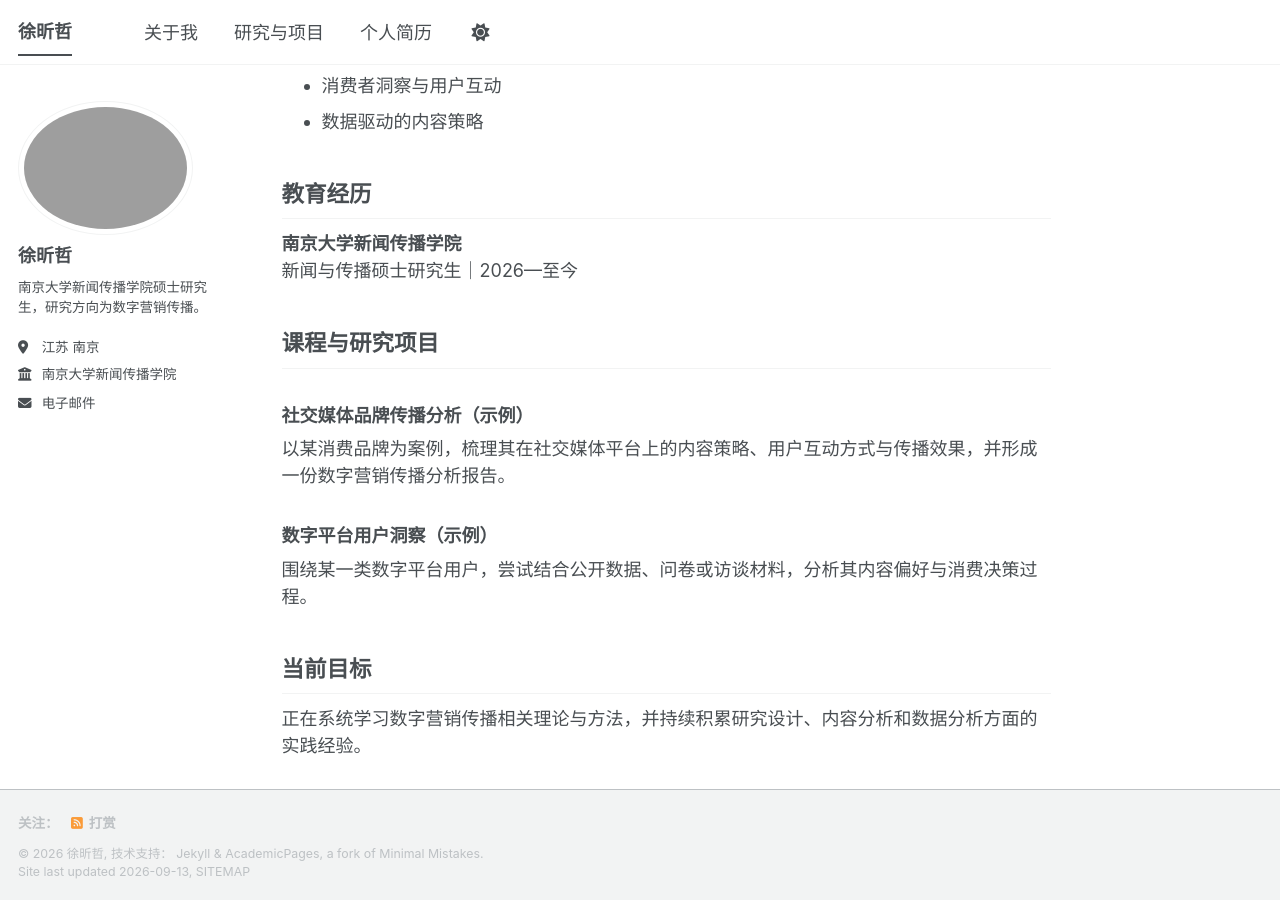
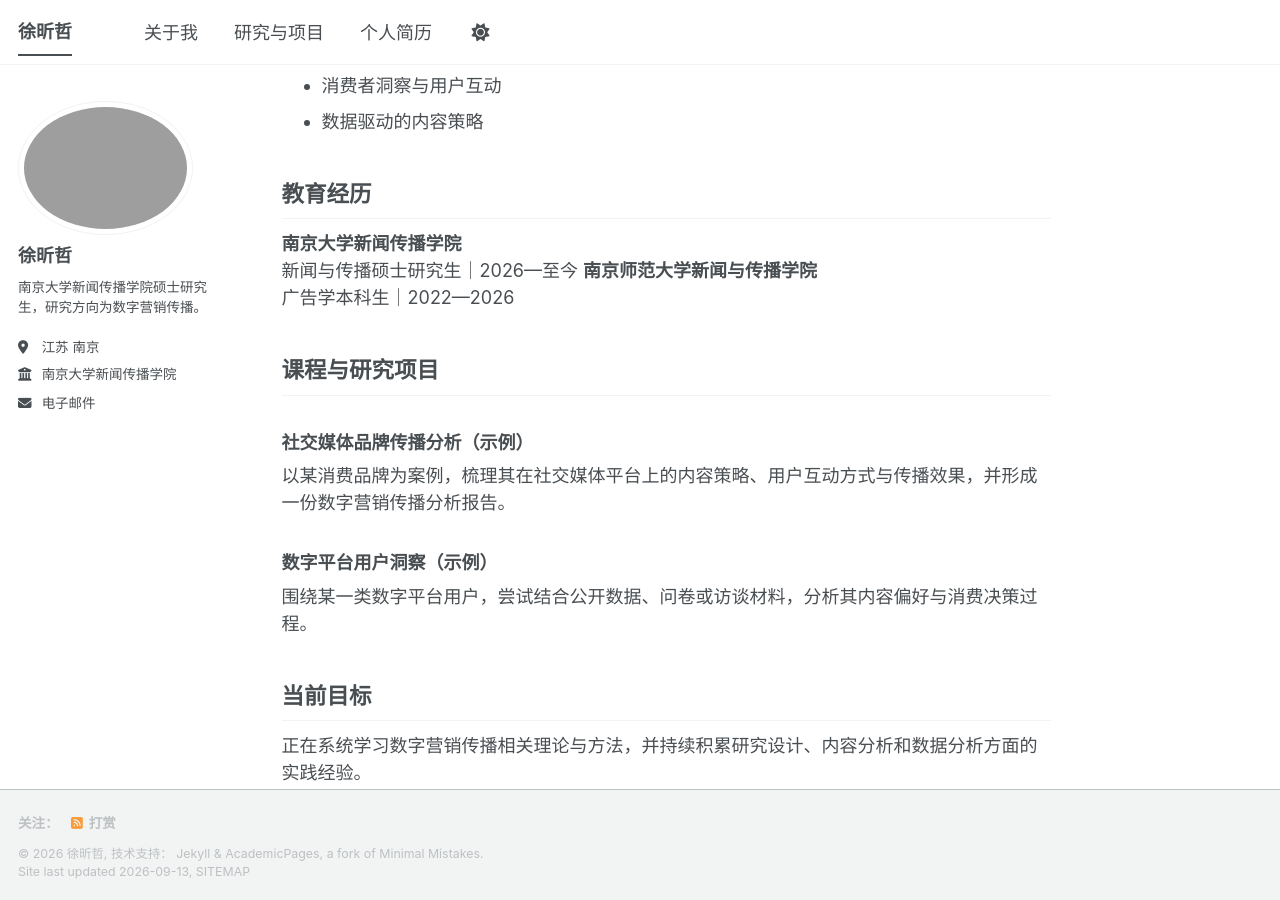
Before and after one commit to Lemcous/Lemcous.github.io, a Jekyll site: the page built from index.md, in a window 1280 px wide and 900 px high, scrolled down 485 px. Built offline with Jekyll 4.4.1, drawn with Linux system fonts in a browser that asks for light colours; a style sheet for code colours, icons or effects is not loaded.

Commit message:
Update index.md

```diff
--- a/index.md
+++ b/index.md
@@ -21,6 +21,8 @@ author_profile: true
 
 **南京大学新闻传播学院**
 新闻与传播硕士研究生｜2026—至今
+**南京师范大学新闻与传播学院**
+广告学本科生｜2022—2026
 
 ## 课程与研究项目
 
```
